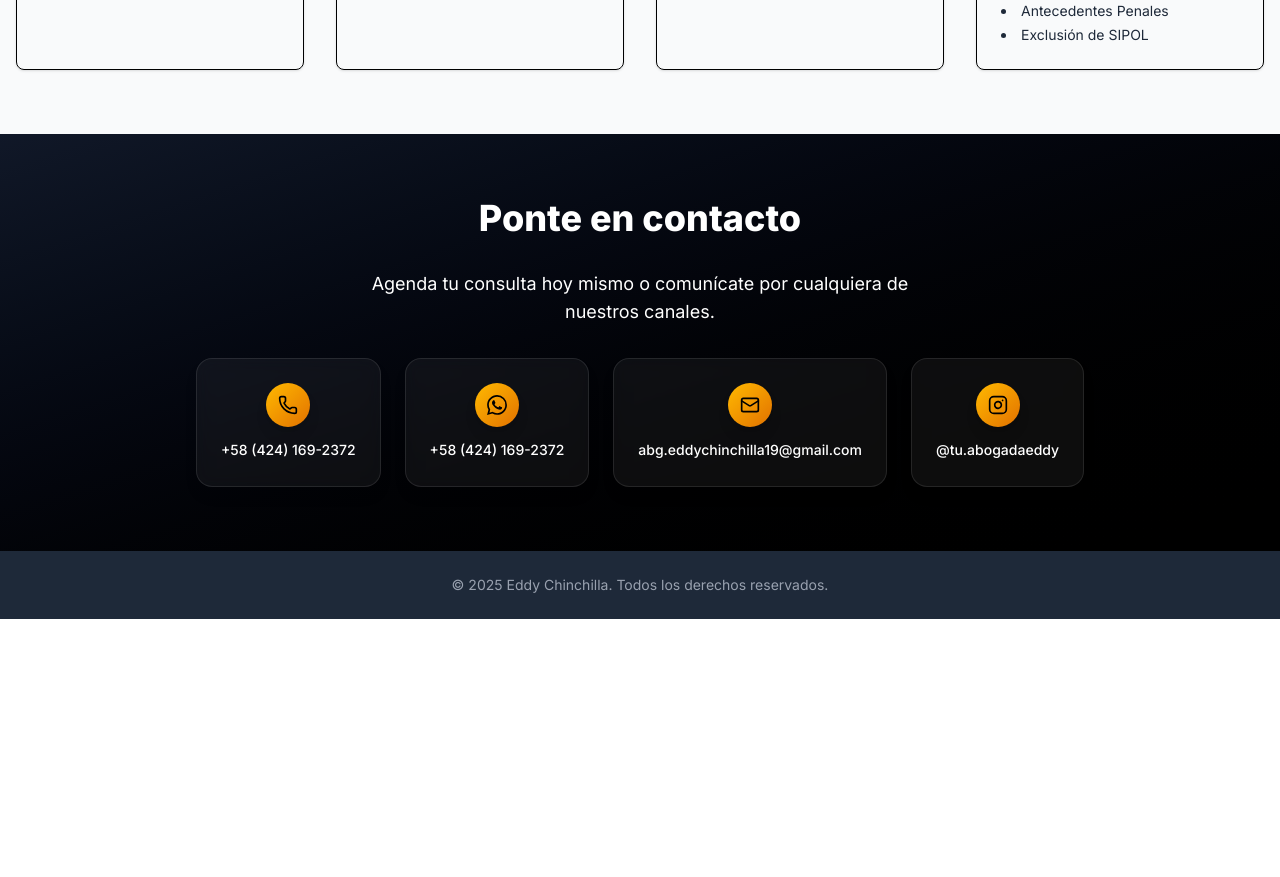
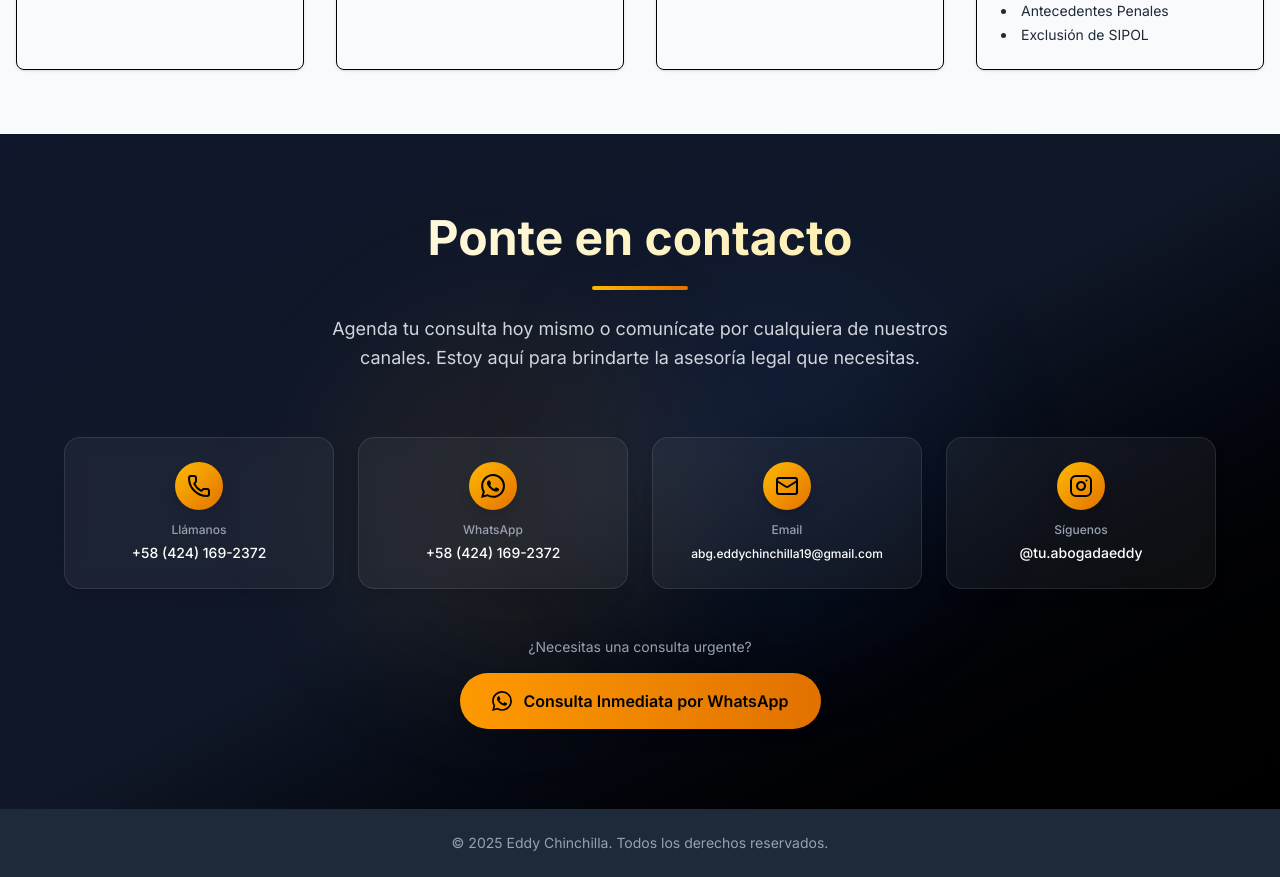
Before and after one commit to SebastianCastilloDev/abogada-eddy-chinchilla, a Next.js app: page / in a window 1280 px wide. Shown: the part 1100-1977 px from the top of the page. Before the commit the page ends 1719 px from the top, so only its background shows below. Built offline with nearby package versions, Linux system fonts and the light colour scheme.

Commit message:
Enhance ContactSection layout and styling for improved user engagement and accessibility

```diff
--- a/src/components/ContactSection.tsx
+++ b/src/components/ContactSection.tsx
@@ -32,26 +32,40 @@
 const ContactSection = () => (
   <section
     id="contacto"
-    className="py-16 bg-gradient-to-br from-gray-900 to-black text-white"
+    className="py-20 bg-gradient-to-br from-slate-900 via-gray-900 to-black text-white relative overflow-hidden"
   >
-    <div className="container mx-auto px-4 text-center">
-      <h2 className="text-3xl md:text-4xl font-extrabold mb-8">Ponte en contacto</h2>
-      <p className="max-w-xl mx-auto mb-8 text-lg">
-        Agenda tu consulta hoy mismo o comunícate por cualquiera de nuestros
-        canales.
-      </p>
-      <div className="flex flex-col sm:flex-row gap-6 justify-center flex-wrap">
+    {/* Elementos decorativos de fondo */}
+    <div className="absolute inset-0 overflow-hidden">
+      <div className="absolute top-1/4 left-1/4 w-96 h-96 bg-amber-500/5 rounded-full blur-3xl"></div>
+      <div className="absolute bottom-1/4 right-1/4 w-96 h-96 bg-blue-500/5 rounded-full blur-3xl"></div>
+    </div>
+
+    <div className="container mx-auto px-4 relative z-10">
+      <div className="text-center mb-16">
+        <h2 className="text-4xl md:text-5xl font-bold mb-6 bg-gradient-to-r from-white via-amber-100 to-amber-200 bg-clip-text text-transparent">
+          Ponte en contacto
+        </h2>
+        <div className="w-24 h-1 bg-gradient-to-r from-amber-400 to-amber-600 mx-auto mb-6 rounded-full"></div>
+        <p className="max-w-2xl mx-auto text-lg text-gray-300 leading-relaxed">
+          Agenda tu consulta hoy mismo o comunícate por cualquiera de nuestros
+          canales. Estoy aquí para brindarte la asesoría legal que necesitas.
+        </p>
+      </div>
+
+      <div className="grid grid-cols-1 sm:grid-cols-2 lg:grid-cols-4 gap-6 max-w-6xl mx-auto">
         {/* Teléfono */}
-        <ContactChip icon={<Phone size={20} />} href={`tel:${LAWYER.phone.replace(/\s/g, '')}`}>
+        <ContactChip icon={<Phone size={24} />} href={`tel:${LAWYER.phone.replace(/\s/g, '')}`}>
+          <span className="text-xs text-gray-400 mb-1 block">Llámanos</span>
           {formatPhoneNumber(LAWYER.phone)}
         </ContactChip>
+
         {/* WhatsApp */}
         <ContactChip
           icon={
             <svg
               xmlns="http://www.w3.org/2000/svg"
-              width="20"
-              height="20"
+              width="24"
+              height="24"
               viewBox="0 0 24 24"
               fill="currentColor"
             >
@@ -60,22 +74,49 @@
           }
           href={`https://wa.me/${LAWYER.whatsapp.replace(/[+\s-]/g, '')}?text=Hola%20Abogada%20Eddy,%20me%20gustaría%20agendar%20una%20consulta`}
         >
+          <span className="text-xs text-gray-400 mb-1 block">WhatsApp</span>
           {formatPhoneNumber(LAWYER.whatsapp)}
         </ContactChip>
+
         {/* Email */}
         <ContactChip
-          icon={<Mail size={20} />}
+          icon={<Mail size={24} />}
           href={`mailto:${LAWYER.email}`}
         >
-          {LAWYER.email}
+          <span className="text-xs text-gray-400 mb-1 block">Email</span>
+          <span className="text-xs">{LAWYER.email}</span>
         </ContactChip>
+
         {/* Instagram */}
         <ContactChip
-          icon={<Instagram size={20} />}
+          icon={<Instagram size={24} />}
           href={`https://instagram.com/${LAWYER.instagram}`}
         >
+          <span className="text-xs text-gray-400 mb-1 block">Síguenos</span>
           @{LAWYER.instagram}
         </ContactChip>
+      </div>
+
+      {/* Call to action adicional */}
+      <div className="text-center mt-12">
+        <p className="text-gray-400 text-sm mb-4">
+          ¿Necesitas una consulta urgente?
+        </p>
+        <a
+          href={`https://wa.me/${LAWYER.whatsapp.replace(/[+\s-]/g, '')}?text=Hola%20Abogada%20Eddy,%20necesito%20una%20consulta%20urgente`}
+          className="inline-flex items-center gap-3 px-8 py-4 bg-gradient-to-r from-amber-500 to-amber-600 hover:from-amber-600 hover:to-amber-700 text-black font-semibold rounded-full shadow-lg hover:shadow-xl transition-all duration-300 transform hover:scale-105"
+        >
+          <svg
+            xmlns="http://www.w3.org/2000/svg"
+            width="20"
+            height="20"
+            viewBox="0 0 24 24"
+            fill="currentColor"
+          >
+            <path d="M17.472 14.382c-.297-.149-1.758-.867-2.03-.967-.273-.099-.471-.148-.67.15-.197.297-.767.966-.94 1.164-.173.199-.347.223-.644.075-.297-.15-1.255-.463-2.39-1.475-.883-.788-1.48-1.761-1.653-2.059-.173-.297-.018-.458.13-.606.134-.133.298-.347.446-.52.149-.174.198-.298.298-.497.099-.198.05-.371-.025-.52-.075-.149-.669-1.612-.916-2.207-.242-.579-.487-.5-.669-.51-.173-.008-.371-.01-.57-.01-.198 0-.52.074-.792.372-.272.297-1.04 1.016-1.04 2.479 0 1.462 1.065 2.875 1.213 3.074.149.198 2.096 3.2 5.077 4.487.709.306 1.262.489 1.694.625.712.227 1.36.195 1.871.118.571-.085 1.758-.719 2.006-1.413.248-.694.248-1.289.173-1.413-.074-.124-.272-.198-.57-.347m-5.421 7.403h-.004a9.87 9.87 0 01-5.031-1.378l-.361-.214-3.741.982.998-3.648-.235-.374a9.86 9.86 0 01-1.51-5.26c.001-5.45 4.436-9.884 9.888-9.884 2.64 0 5.122 1.03 6.988 2.898a9.825 9.825 0 012.893 6.994c-.003 5.45-4.437 9.884-9.885 9.884m8.413-18.297A11.815 11.815 0 0012.05 0C5.495 0 .16 5.335.157 11.892c0 2.096.547 4.142 1.588 5.945L.057 24l6.305-1.654a11.882 11.882 0 005.683 1.448h.005c6.554 0 11.89-5.335 11.893-11.893a11.821 11.821 0 00-3.48-8.413z"/>
+          </svg>
+          Consulta Inmediata por WhatsApp
+        </a>
       </div>
     </div>
   </section>
```
